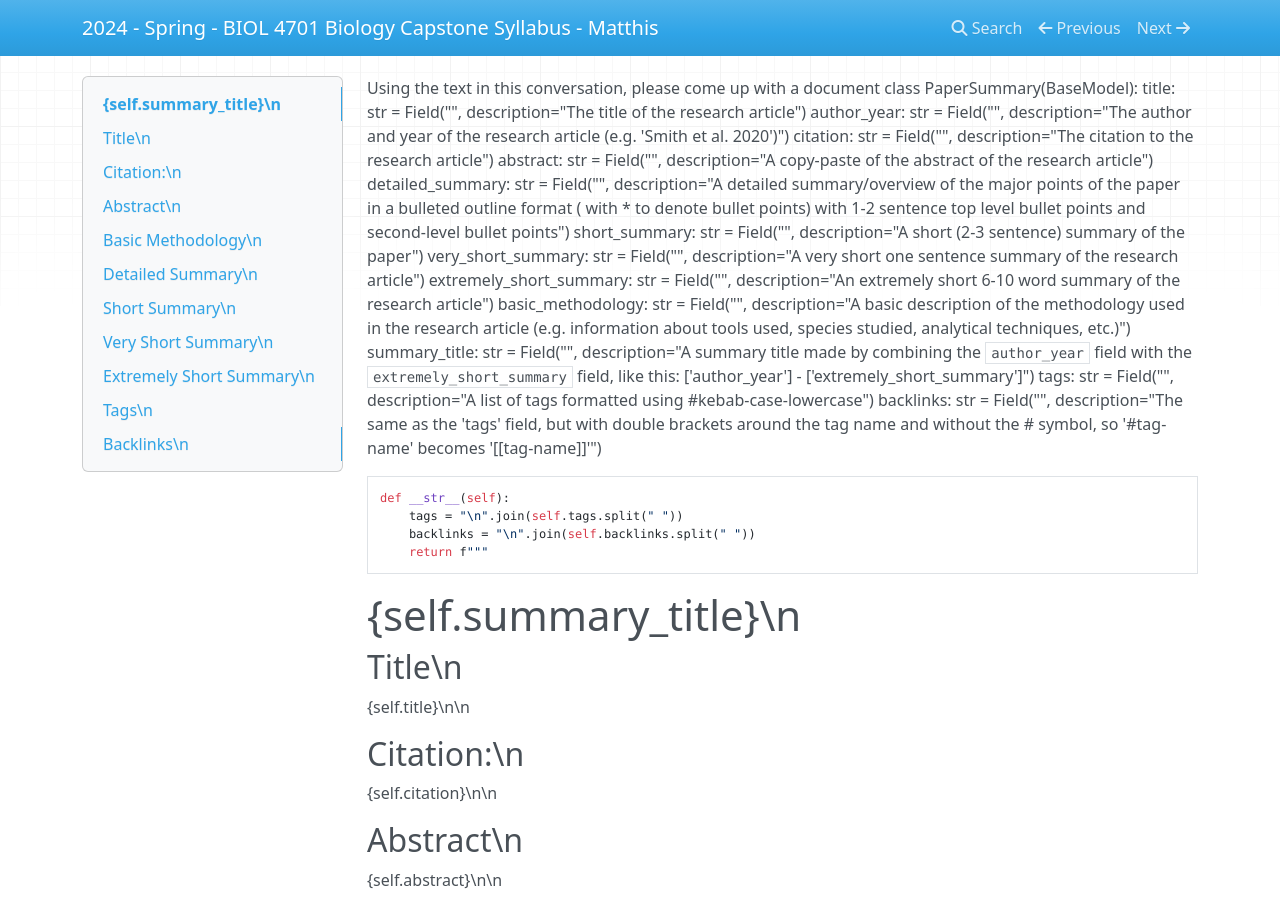
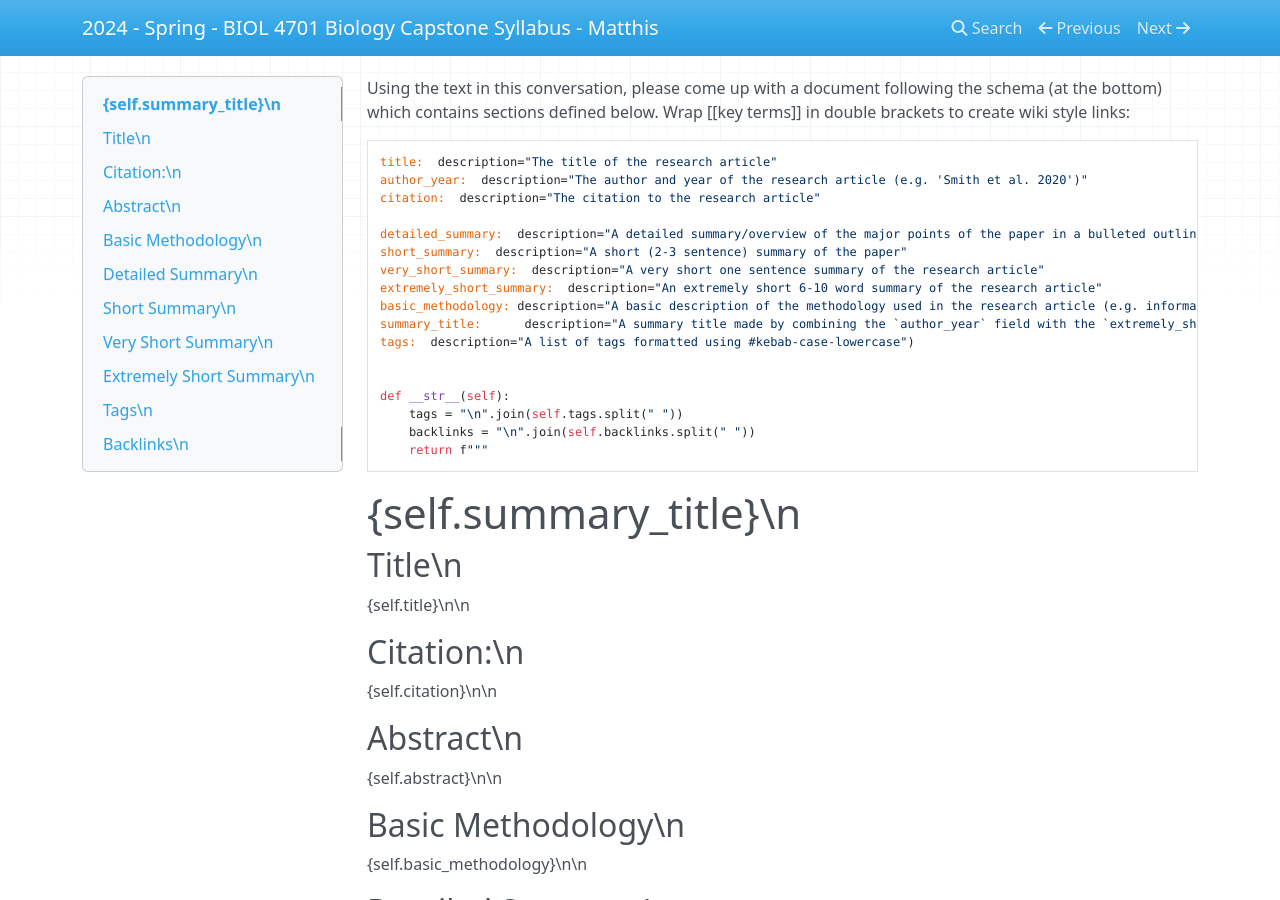
Before and after one commit to HumanMovementNeuroscience/capstone, an MkDocs documentation site: the page built from docs/course_materials/assignments/assignment-2/assignment2-instructions.md, in a window 1280 px wide and 900 px high. Built offline with MkDocs 1.6.1, drawn with Linux system fonts in a browser that asks for light colours; nearby versions of some CDN libraries.

Commit message:
Jan 25, 2024, 11:39 AM

```diff
--- a/docs/course_materials/assignments/assignment-2/assignment2-instructions.md
+++ b/docs/course_materials/assignments/assignment-2/assignment2-instructions.md
@@ -1,21 +1,18 @@
-Using the text in this conversation, please come up with a document
-class PaperSummary(BaseModel):
-    title: str = Field("", description="The title of the research article")
-    author_year: str = Field("", description="The author and year of the research article (e.g. 'Smith et al. 2020')")
-    citation: str = Field("", description="The citation to the research article")
-    abstract: str = Field("", description="A copy-paste of the abstract of the research article")
-    detailed_summary: str = Field("",
-                                  description="A detailed summary/overview of the major points of the paper in a bulleted outline format ( with * to denote bullet points) with 1-2 sentence top level bullet points and second-level bullet points")
-    short_summary: str = Field("", description="A short (2-3 sentence) summary of the paper")
-    very_short_summary: str = Field("", description="A very short one sentence summary of the research article")
-    extremely_short_summary: str = Field("", description="An extremely short 6-10 word summary of the research article")
-    basic_methodology: str = Field("",
-                                   description="A basic description of the methodology used in the research article (e.g. information about tools used, species studied, analytical techniques, etc.)")
-    summary_title: str = Field("",
-                               description="A summary title made by combining the `author_year` field with the `extremely_short_summary` field, like this: ['author_year'] - ['extremely_short_summary']")
-    tags: str = Field("", description="A list of tags formatted using #kebab-case-lowercase")
-    backlinks: str = Field("",
-                           description="The same as the 'tags' field, but with double brackets around the tag name and without the # symbol, so '#tag-name' becomes '[[tag-name]]'")
+Using the text in this conversation, please come up with a document following the schema (at the bottom) which contains sections defined below. Wrap [[key terms]] in double brackets to create wiki style links:
+
+
+    title:  description="The title of the research article"
+    author_year:  description="The author and year of the research article (e.g. 'Smith et al. 2020')"
+    citation:  description="The citation to the research article"
+
+    detailed_summary:  description="A detailed summary/overview of the major points of the paper in a bulleted outline format ( with * to denote bullet points) with 1-2 sentence top level bullet points and second-level bullet points"
+    short_summary:  description="A short (2-3 sentence) summary of the paper"
+    very_short_summary:  description="A very short one sentence summary of the research article"
+    extremely_short_summary:  description="An extremely short 6-10 word summary of the research article"
+    basic_methodology: description="A basic description of the methodology used in the research article (e.g. information about tools used, species studied, analytical techniques, etc.)"
+    summary_title:      description="A summary title made by combining the `author_year` field with the `extremely_short_summary` field, like this: ['author_year'] - ['extremely_short_summary']")
+    tags:  description="A list of tags formatted using #kebab-case-lowercase")
+
 
     def __str__(self):
         tags = "\n".join(self.tags.split(" "))
```
